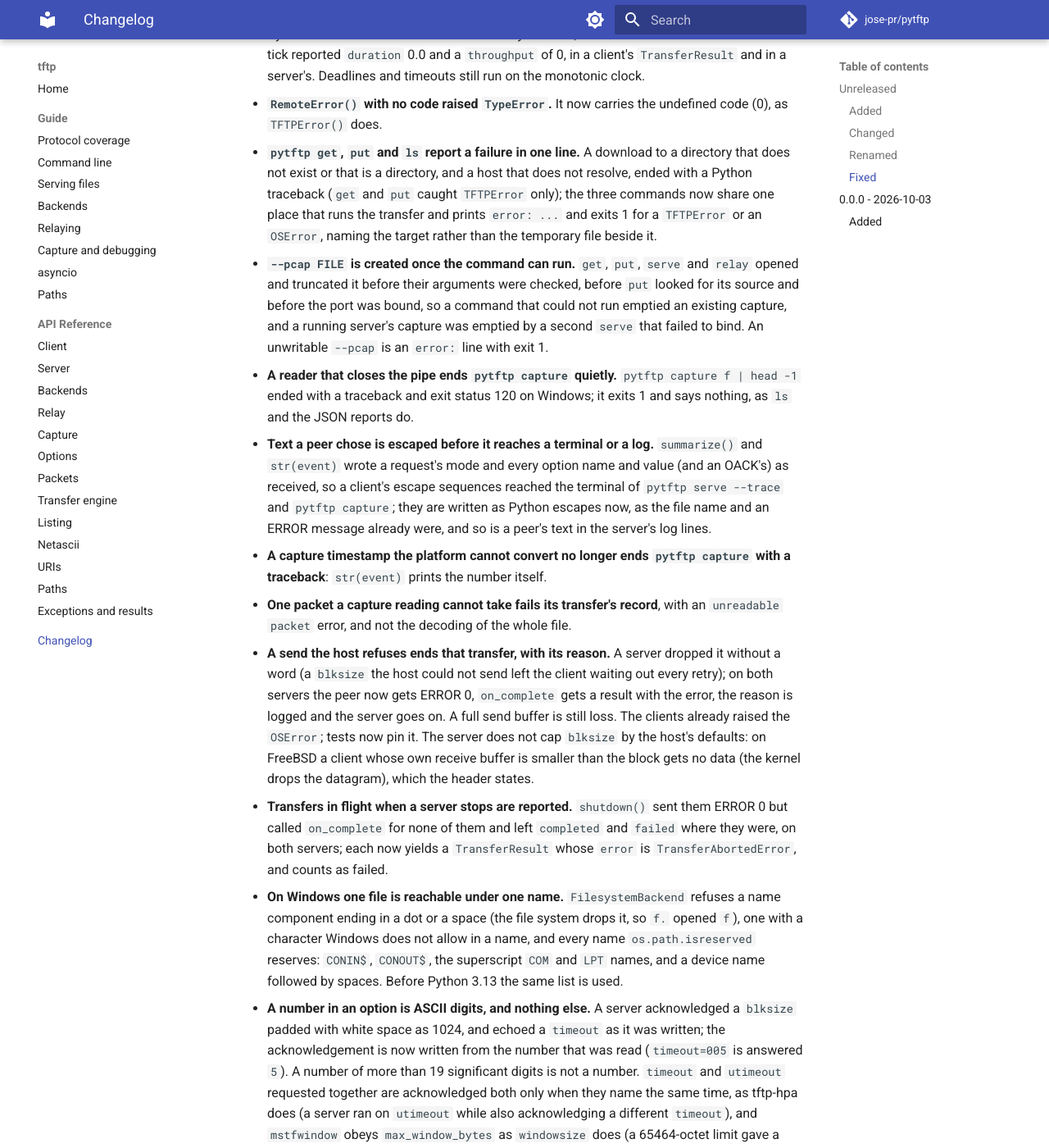
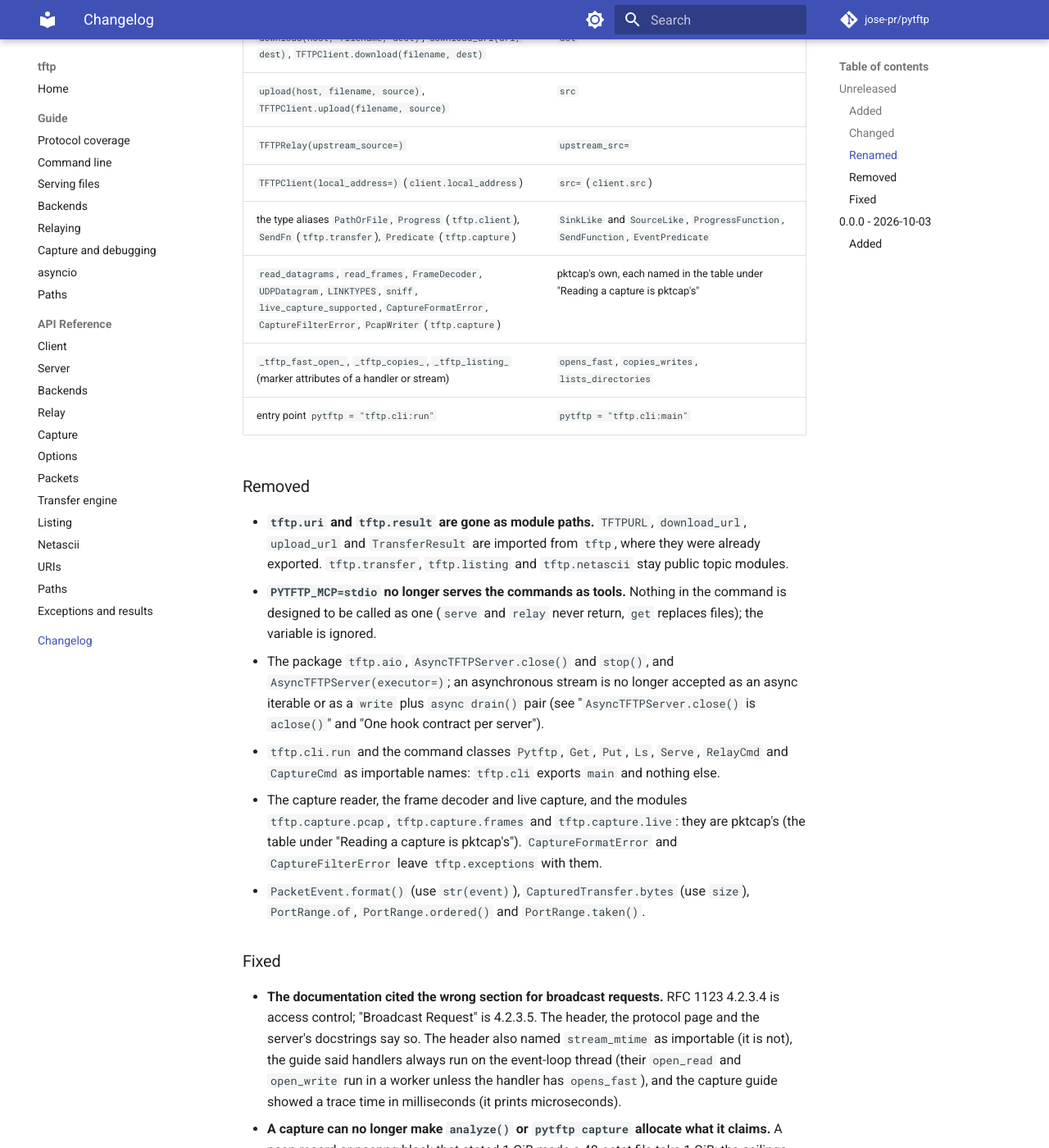
Before and after one commit to jose-pr/pytftp, an MkDocs documentation site: the page built from docs/changelog.md, in a window 1280 px wide and 1400 px high, scrolled down 14232 px. Shown: the whole window at 82% size. Built offline with MkDocs 1.6.1 and Material for MkDocs 9.7.7, drawn with Linux system fonts in a browser that asks for light colours; comment, search, counter and statistics services are not loaded; some of the changed text lies outside the part shown.

Commit message:
docs: the changelog's unreleased section in the standard order with a Removed section and the remaining renames, and release notes for an upgrade from 0.0.0

```diff
--- a/CHANGELOG.md
+++ b/CHANGELOG.md
@@ -6,6 +6,11 @@
 and this project adheres to [Semantic Versioning](https://semver.org/).
 
 ## [Unreleased]
+
+This release breaks the documented API: names, public module paths, constructor signatures and
+what malformed input raises. Old names are not kept as aliases. "Renamed" is the lookup from an old
+name to its new one, "Removed" lists what is gone, "Changed" has the detail of each behaviour that
+differs and "Fixed" the defects corrected on the way.
 
 ### Added
 
@@ -38,6 +43,11 @@
   `--per-client-only` (a client with no directory of its own is refused, where
   `--per-client` serves it the whole root, other clients' directories included; the
   help of `--per-client` says it is not isolation).
+- Documentation: a command-line guide in the docs site (checked against each command's `--help`), an API
+  page for `tftp.listing`, and the shipped API header split into a top header, `tftp/AGENTS.md`, and one
+  header per package (`tftp/client/AGENTS.md`, `server`, `options`, `backends`, `relay`, `capture`,
+  `packet`, `path`, `transfer` and `cli`), with the environment variables and the loggers listed; a test
+  checks every signature a header prints against the live object.
 
 ### Changed
 
@@ -447,6 +450,24 @@
   second and raised `struct.error` for the third); a text stream is a `TypeError` at the call; an
   empty input is a capture with nothing in it, as before.
 
+- **Inputs that now raise** (the detail is in the entries above):
+  - `TFTPError("no such file")`, a `code` that is not an `int`: `TypeError`; outside 0..65535: `ValueError`.
+  - `TFTPClient(timeout=..., max_timeout=...)` with `max_timeout` below `timeout`: `ValueError`.
+  - Host text with a signed or non-digit port, or brackets round an IPv4 address: `ValueError`; a host that
+    is not text, an address or a `Host`: `TypeError`.
+  - A `tftp://` URL with a fragment, userinfo, a repeated name or both option delimiters unencoded, and a
+    value no URL can carry: `TFTPValueError`.
+  - The encoders given an empty file name, an unknown mode, a request over 512 octets, an OACK with no
+    options, an ERROR code outside 0..65535 or a NUL in its message: `ValueError`; an option value that is
+    not text or an `int`: `TypeError`.
+  - A `PortRange` bound that is not an `int`: `TypeError`; one out of range: `TFTPValueError`.
+  - A handler of the other kind, or an asynchronous handler for the synchronous server: `TypeError` when the
+    server is built.
+  - A capture frame over 262,144 octets, or a block too short for its kind: `pktcap.CaptureFormatError`; a
+    text stream: `TypeError`; a trailing `and` or an `or` in a filter: `pktcap.CaptureFilterError`.
+  - On the command line, the flag combinations and arguments that used to be ignored: exit 2 with one
+    `error:` line.
+
 ### Renamed
 
 Old names are not kept as aliases.
@@ -495,9 +516,43 @@
 | `await AsyncTFTPServer.close()` | `await AsyncTFTPServer.aclose()` |
 | `tftp.aio.AsyncTFTPServer` | `tftp.AsyncTFTPServer`, `tftp.server.AsyncTFTPServer` |
 | `TransferResult.ok`, `CapturedTransfer.complete`, `Transfer.done`, `Transfer.stalled` | `is_ok`, `is_complete`, `is_done`, `is_stalled` (the `"ok"` and `"complete"` keys of the command line's and `CapturedTransfer`'s dictionaries are unchanged) |
+| `TFTPClient(max_duration=)` | `deadline=` |
+| `TFTPRelay(max_lifetime=)` | `max_duration=` |
+| `download(host, filename, dest)`, `download_url(url, dest)`, `TFTPClient.download(filename, dest)` | `dst` |
+| `upload(host, filename, source)`, `TFTPClient.upload(filename, source)` | `src` |
+| `TFTPRelay(upstream_source=)` | `upstream_src=` |
+| `TFTPClient(local_address=)` (`client.local_address`) | `src=` (`client.src`) |
+| the type aliases `PathOrFile`, `Progress` (`tftp.client`), `SendFn` (`tftp.transfer`), `Predicate` (`tftp.capture`) | `SinkLike` and `SourceLike`, `ProgressFunction`, `SendFunction`, `EventPredicate` |
+| `read_datagrams`, `read_frames`, `FrameDecoder`, `UDPDatagram`, `LINKTYPES`, `sniff`, `live_capture_supported`, `CaptureFormatError`, `CaptureFilterError`, `PcapWriter` (`tftp.capture`) | pktcap's own, each named in the table under "Reading a capture is pktcap's" |
+| `_tftp_fast_open_`, `_tftp_copies_`, `_tftp_listing_` (marker attributes of a handler or stream) | `opens_fast`, `copies_writes`, `lists_directories` |
+| entry point `pytftp = "tftp.cli:run"` | `pytftp = "tftp.cli:main"` |
+
+### Removed
+
+- **`tftp.uri` and `tftp.result` are gone as module paths.** `TFTPURL`, `download_url`,
+  `upload_url` and `TransferResult` are imported from `tftp`, where they were already
+  exported. `tftp.transfer`, `tftp.listing` and `tftp.netascii` stay public topic modules.
+- **`PYTFTP_MCP=stdio` no longer serves the commands as tools.** Nothing in the
+  command is designed to be called as one (`serve` and `relay` never return,
+  `get` replaces files); the variable is ignored.
+- The package `tftp.aio`, `AsyncTFTPServer.close()` and `stop()`, and `AsyncTFTPServer(executor=)`; an
+  asynchronous stream is no longer accepted as an async iterable or as a `write` plus `async drain()` pair
+  (see "`AsyncTFTPServer.close()` is `aclose()`" and "One hook contract per server").
+- `tftp.cli.run` and the command classes `Pytftp`, `Get`, `Put`, `Ls`, `Serve`, `RelayCmd` and `CaptureCmd`
+  as importable names: `tftp.cli` exports `main` and nothing else.
+- The capture reader, the frame decoder and live capture, and the modules `tftp.capture.pcap`,
+  `tftp.capture.frames` and `tftp.capture.live`: they are pktcap's (the table under "Reading a capture is
+  pktcap's"). `CaptureFormatError` and `CaptureFilterError` leave `tftp.exceptions` with them.
+- `PacketEvent.format()` (use `str(event)`), `CapturedTransfer.bytes` (use `size`), `PortRange.of`,
+  `PortRange.ordered()` and `PortRange.taken()`.
 
 ### Fixed
 
+- **The documentation cited the wrong section for broadcast requests.** RFC 1123 4.2.3.4 is access
+  control; "Broadcast Request" is 4.2.3.5. The header, the protocol page and the server's docstrings say so.
+  The header also named `stream_mtime` as importable (it is not), the guide said handlers always run on the
+  event-loop thread (their `open_read` and `open_write` run in a worker unless the handler has
+  `opens_fast`), and the capture guide showed a trace time in milliseconds (it prints microseconds).
 - **A capture can no longer make `analyze()` or `pytftp capture` allocate what it claims.**
   A pcap record or pcapng block that stated 1 GiB made a 48-octet file take 1 GiB; the
   ceilings are checked before the octets are read and a longer one is a
```
Also changed, not shown: other parts of CHANGELOG.md (+0 -7 lines), RELEASENOTES.md (+34 -0 lines).
